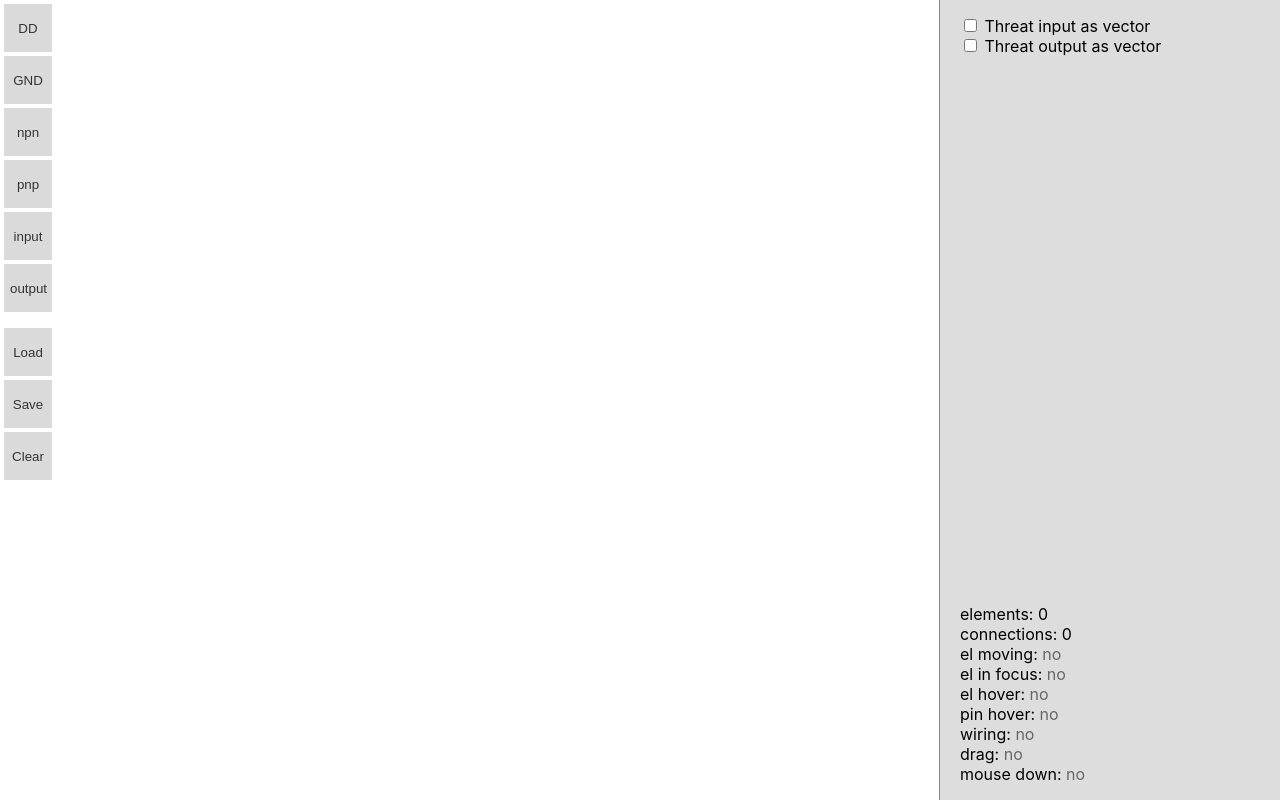
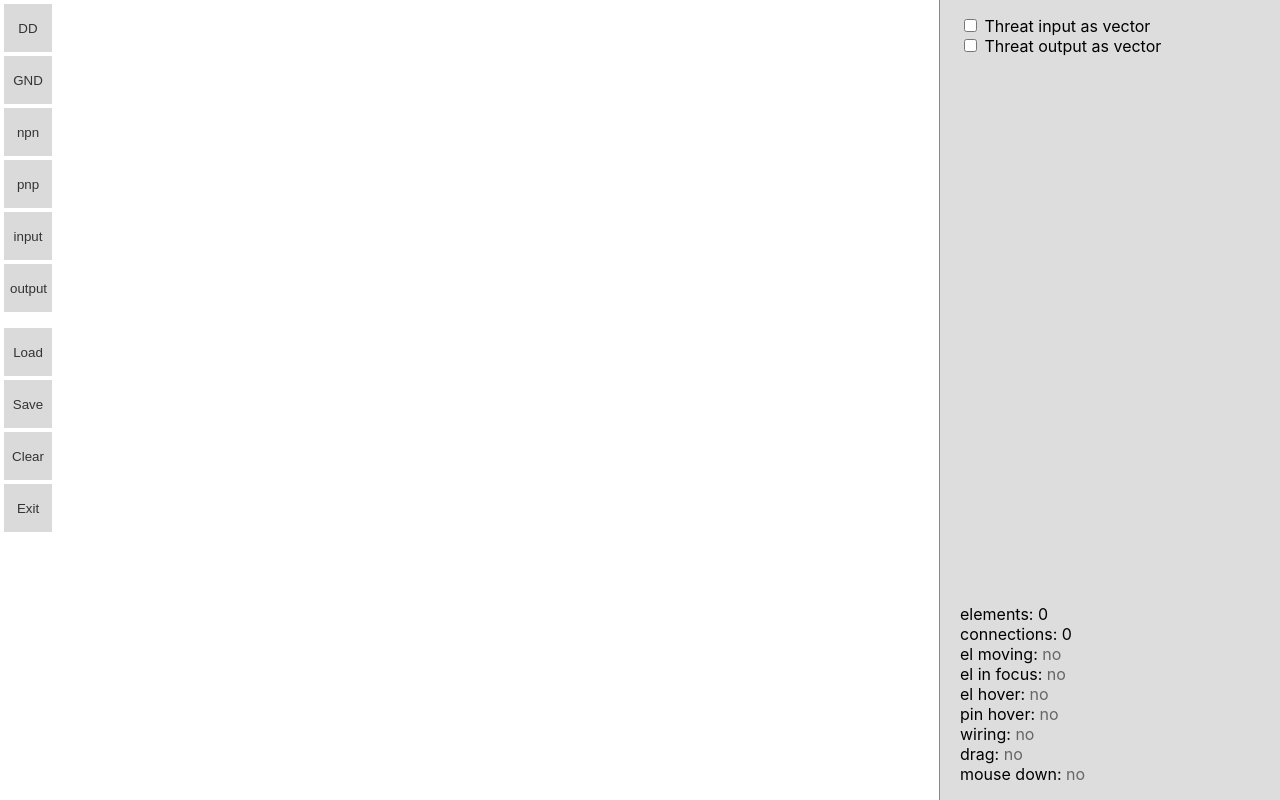
Before and after one commit to bacher/schematic, a React (Create React App) app: page / in a window 1280 px wide. Both pictures are taken after a click on the button "New game". Built offline with nearby package versions, Linux system fonts and the light colour scheme.

Commit message:
add exit button

```diff
--- a/src/components/Game/Game.tsx
+++ b/src/components/Game/Game.tsx
@@ -803,6 +803,9 @@ export function Game({ gameId }: Props) {
         >
           Clear
         </button>
+        <a href="#">
+          <button className={styles.button}>Exit</button>
+        </a>
       </div>
       <div className={styles.info}>
         <TruthTable
```
